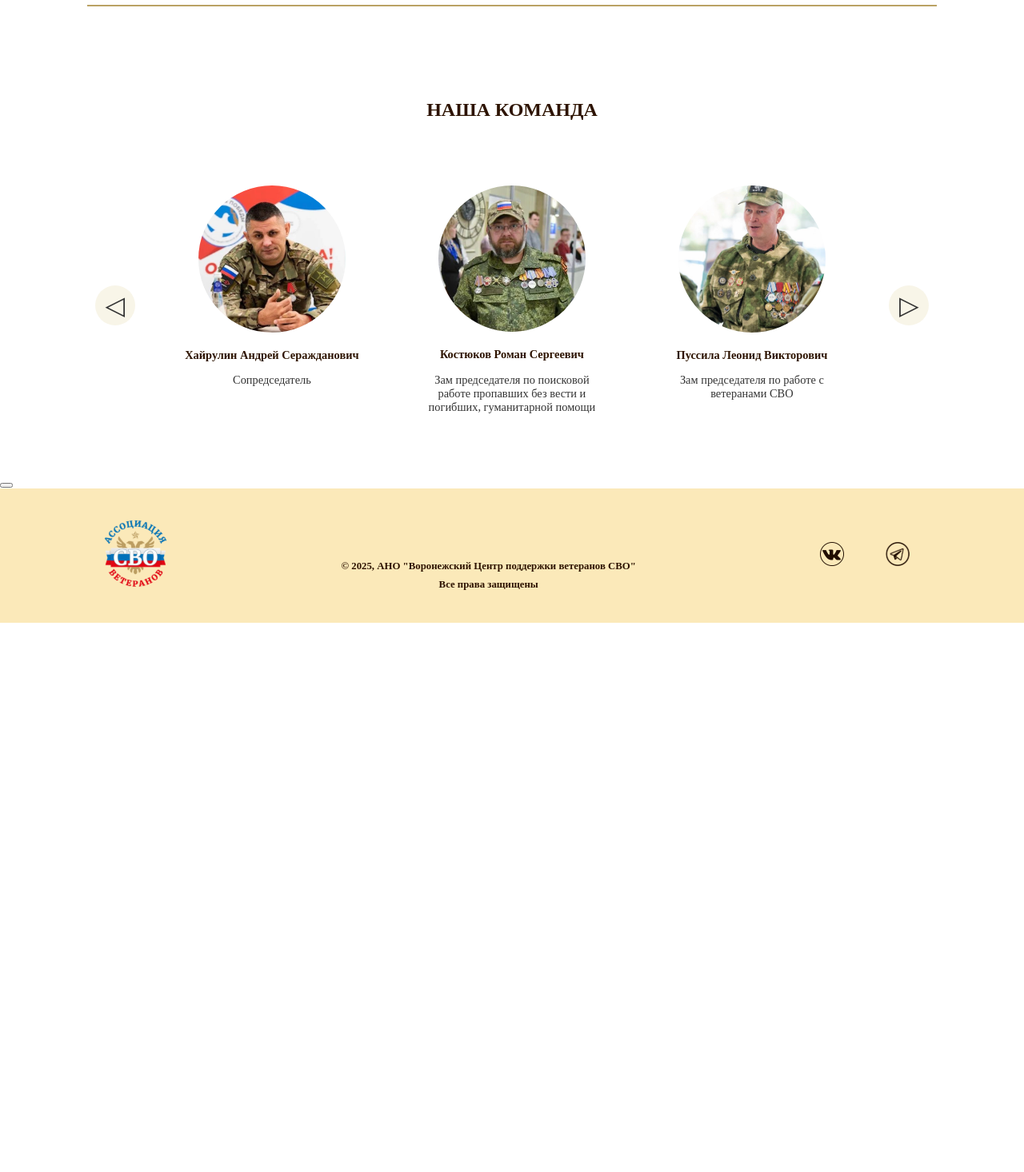
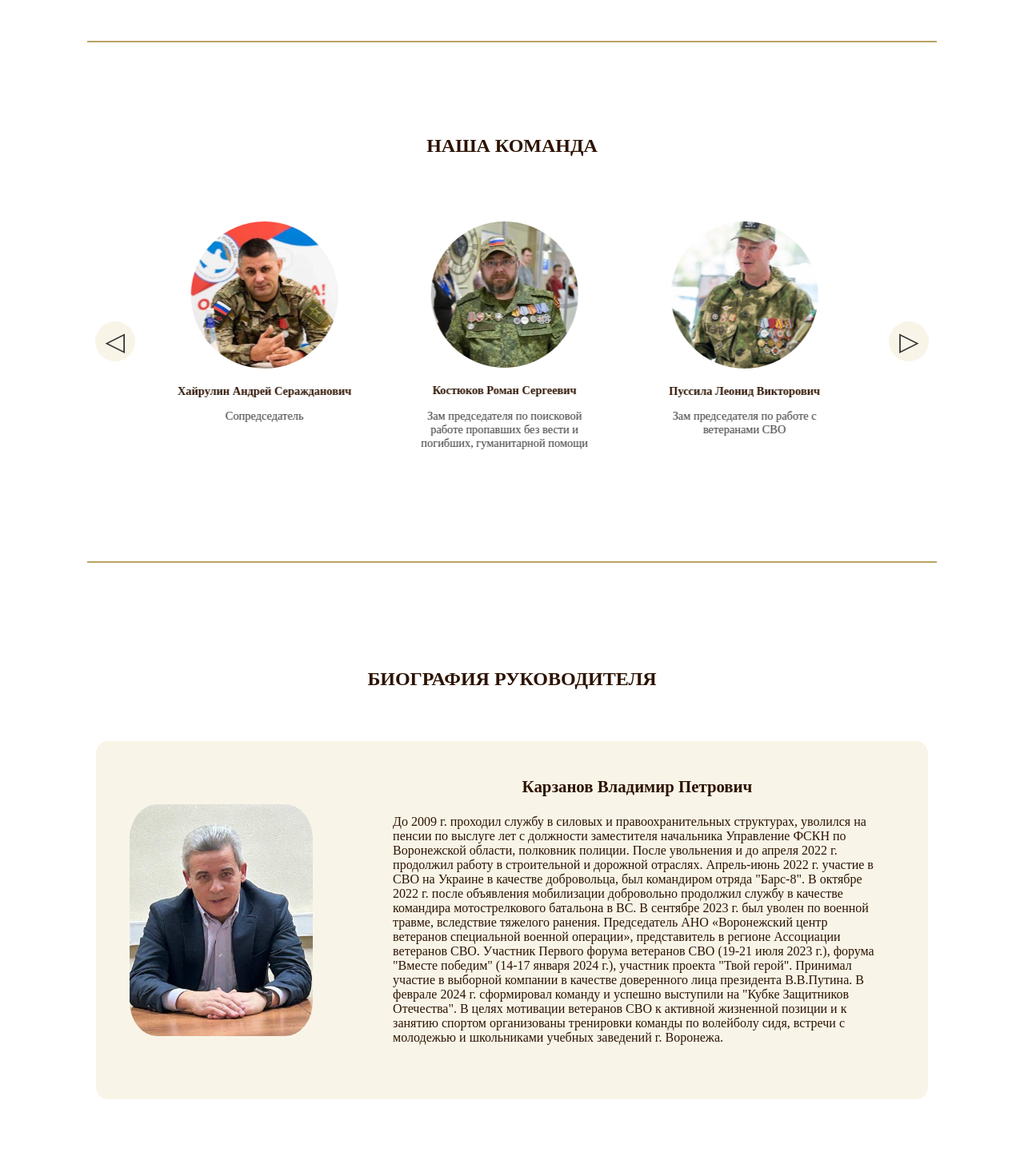
Before and after one commit to Archik-K/website_for_veterans_of_the_SVO, a React (Create React App) app: page / in a window 1280 px wide. Shown: the part 1240-2706 px from the top of the page at 80% size. Before the commit the page ends 2019 px from the top, so only its background shows below. Built offline with nearby package versions, Linux system fonts and the light colour scheme.

Commit message:
biography of the head

```diff
--- a/src/App.js
+++ b/src/App.js
@@ -3,8 +3,9 @@ import Header from './components/Header';
 import Description from './components/Description';
 import Button from './components/Button';
 import Directions from './components/Directions';
-import Contacts from './components/Contacts';
+import Team from './components/Team';
 import Footer from './components/Footer';
+import Biography from './components/Biography'
 
 
 function App() {
@@ -13,7 +14,8 @@ function App() {
      <Header/>
      <Description/>
      <Directions/>
-     <Contacts/>
+     <Team/>
+     <Biography/>
      <Button/>
      <Footer/>
     </div>
--- /dev/null
+++ b/src/assets/scss/blocks/_biography.scss
@@ -0,0 +1,58 @@
+.biography {
+  display: flex;
+  width: 100%;
+  margin: 5rem 0 1rem;
+  flex-direction: column;
+  align-items: center;
+
+  &__container {
+    background-color: $the-color-of-the-blocks;
+    border-radius: 15px;
+    display: flex;
+    width: 65rem;
+    height: 28rem;
+    margin: 1%;
+    align-items: center;
+  }
+
+  &__title {
+    color: $the-main-color-of-the-text;
+    font-weight: 700;
+    font-family: "Merriweather_Regular";
+    font-size: 1.5rem;
+    text-align: center;
+    padding: 2rem 4rem;
+  }
+
+  &__image {
+    width: 238px;
+    height: 290px;
+    border-radius: 15%;
+    object-fit: cover;
+    margin: 4%;
+  }
+
+  & image:hover {
+    transform: scale(1.3);
+  }
+
+  &__container_description {
+    color: $the-main-color-of-the-text;
+    display: flex;
+    flex-direction: column;
+    align-items: center;
+  }
+
+  &__title_fio {
+    color: $the-main-color-of-the-text;
+    font-weight: 700;
+    font-family: "Merriweather_Regular";
+    font-size: 1.3rem;
+    text-align: center;
+    margin: 0;
+  }
+
+  & p {
+    padding: 1% 8%;
+  }
+}
--- a/src/assets/scss/blocks/_contacts.scss
+++ /dev/null
@@ -1,48 +0,0 @@
-.contacts {
-  display: flex;
-  flex-direction: column;
-  align-items: center;
-  width: 100%;
-  margin: 5rem 0 1rem;
-
-  &__title {
-    color: $the-main-color-of-the-text;
-    font-weight: 700;
-    font-family: "Merriweather_Regular";
-    font-size: 1.5rem;
-    text-align: center;
-    padding: 1rem 3rem;
-  }
-}
-
-.image {
-  width: 184px;
-  height: 184px;
-  border-radius: 50%;
-  object-fit: cover;
-  transition: transform 0.3s ease-in-out;
-}
-
-.image:hover {
-  transform: scale(1.3);
-}
-
-.captionfio,
-.jobtitle {
-  text-align: center;
-  font-size: 0.9rem;
-  color: #333;
-  max-width: 228px;
-}
-
-.captionfio {
-  margin-top: 20px;
-  color: $the-main-color-of-the-text;
-  font-weight: 600;
-  font-family: "Merriweather_Regular";
-  text-align: center;
-}
-
-.jobtitle {
-  margin-top: 0;
-}
--- a/src/assets/scss/blocks/_directions.scss
+++ b/src/assets/scss/blocks/_directions.scss
@@ -9,9 +9,9 @@
     color: $the-main-color-of-the-text;
     font-weight: 700;
     font-family: "Merriweather_Regular";
-    font-size: 1.2rem;
+    font-size: 1.5rem;
     text-align: center;
-    padding: 1rem 3rem;
+    padding: 2rem 4rem;
   }
 
   &__list {
--- /dev/null
+++ b/src/assets/scss/blocks/_team.scss
@@ -0,0 +1,48 @@
+.team {
+  display: flex;
+  flex-direction: column;
+  align-items: center;
+  width: 100%;
+  margin: 5rem 0 1rem;
+
+  &__title {
+    color: $the-main-color-of-the-text;
+    font-weight: 700;
+    font-family: "Merriweather_Regular";
+    font-size: 1.5rem;
+    text-align: center;
+    padding: 1rem 3rem;
+  }
+
+  &__image {
+    width: 184px;
+    height: 184px;
+    border-radius: 50%;
+    object-fit: cover;
+    transition: transform 0.3s ease-in-out;
+  }
+
+  & image:hover {
+    transform: scale(1.3);
+  }
+
+  &__captionfio,
+  &__jobtitle {
+    text-align: center;
+    font-size: 0.9rem;
+    color: #333;
+    max-width: 228px;
+  }
+
+  &__captionfio {
+    margin-top: 20px;
+    color: $the-main-color-of-the-text;
+    font-weight: 600;
+    font-family: "Merriweather_Regular";
+    text-align: center;
+  }
+
+  &__jobtitle {
+    margin-top: 0;
+  }
+}
--- a/src/assets/styles/main.module.css
+++ b/src/assets/styles/main.module.css
@@ -122,9 +122,9 @@
   color: #2d1300;
   font-weight: 700;
   font-family: "Merriweather_Regular";
-  font-size: 1.2rem;
+  font-size: 1.5rem;
   text-align: center;
-  padding: 1rem 3rem;
+  padding: 2rem 4rem;
 }
 .directions__list {
   display: flex;
@@ -160,14 +160,14 @@
   background-color: #BAA264;
 }
 
-.contacts {
+.team {
   display: flex;
   flex-direction: column;
   align-items: center;
   width: 100%;
   margin: 5rem 0 1rem;
 }
-.contacts__title {
+.team__title {
   color: #2d1300;
   font-weight: 700;
   font-family: "Merriweather_Regular";
@@ -175,8 +175,7 @@
   text-align: center;
   padding: 1rem 3rem;
 }
-
-.image {
+.team__image {
   width: 184px;
   height: 184px;
   border-radius: 50%;
@@ -184,28 +183,23 @@
      object-fit: cover;
   transition: transform 0.3s ease-in-out;
 }
-
-.image:hover {
+.team image:hover {
   transform: scale(1.3);
 }
-
-.captionfio,
-.jobtitle {
+.team__captionfio, .team__jobtitle {
   text-align: center;
   font-size: 0.9rem;
   color: #333;
   max-width: 228px;
 }
-
-.captionfio {
+.team__captionfio {
   margin-top: 20px;
   color: #2d1300;
   font-weight: 600;
   font-family: "Merriweather_Regular";
   text-align: center;
 }
-
-.jobtitle {
+.team__jobtitle {
   margin-top: 0;
 }
 
@@ -278,4 +272,57 @@
   padding: 20px;
   width: 9%;
   justify-content: space-between;
+}
+
+.biography {
+  display: flex;
+  width: 100%;
+  margin: 5rem 0 1rem;
+  flex-direction: column;
+  align-items: center;
+}
+.biography__container {
+  background-color: #F8F5E8;
+  border-radius: 15px;
+  display: flex;
+  width: 65rem;
+  height: 28rem;
+  margin: 1%;
+  align-items: center;
+}
+.biography__title {
+  color: #2d1300;
+  font-weight: 700;
+  font-family: "Merriweather_Regular";
+  font-size: 1.5rem;
+  text-align: center;
+  padding: 2rem 4rem;
+}
+.biography__image {
+  width: 238px;
+  height: 290px;
+  border-radius: 15%;
+  -o-object-fit: cover;
+     object-fit: cover;
+  margin: 4%;
+}
+.biography image:hover {
+  transform: scale(1.3);
+}
+.biography__container_description {
+  color: #2d1300;
+  display: flex;
+  flex-direction: column;
+  align-items: center;
+}
+.biography__title_fio {
+  color: #2d1300;
+  font-weight: 700;
+  font-family: "Merriweather_Regular";
+  font-size: 1.3rem;
+  text-align: center;
+  margin: 0;
+}
+.biography p {
+  padding: 1% 8%;
 }/*# sourceMappingURL=main.module.css.map */
--- a/src/assets/styles/main.module.scss
+++ b/src/assets/styles/main.module.scss
@@ -8,6 +8,7 @@
 @import "../scss/blocks/header";
 @import "../scss/blocks/description";
 @import "../scss/blocks/directions";
-@import "../scss/blocks/contacts";
+@import "../scss/blocks/team";
 @import "../scss/blocks/carousel";
 @import "../scss/blocks/social";
+@import "../scss/blocks/biography";
--- /dev/null
+++ b/src/components/Biography.jsx
@@ -0,0 +1,20 @@
+import styles from "../assets/styles/main.module.css"
+import Karzanov from "../assets/icon/Karzanov.jpg"
+
+const Biography = () => {
+  return (
+      <div className={styles.biography}>
+          <h2 className={styles.biography__title}>
+          БИОГРАФИЯ РУКОВОДИТЕЛЯ</h2>
+        <div className={styles.biography__container}>
+        <img className={styles.biography__image} src={Karzanov} alt="Karzanov" />
+        <div className={styles.biography__container_description}>
+        <h5 className={styles.biography__title_fio}>Карзанов Владимир Петрович</h5>
+        <p >До 2009 г. проходил службу в силовых и правоохранительных структурах, уволился на пенсии по выслуге лет  с должности заместителя начальника Управление ФСКН по Воронежской области, полковник полиции. После увольнения  и до апреля 2022 г. продолжил работу в строительной и дорожной отраслях.  Апрель-июнь  2022 г. участие в СВО на Украине в качестве добровольца, был командиром отряда "Барс-8". В октябре 2022 г. после объявления мобилизации добровольно продолжил службу в качестве командира мотострелкового батальона в ВС. В сентябре 2023 г. был уволен  по военной травме, вследствие тяжелого ранения.  Председатель АНО «Воронежский центр ветеранов специальной военной операции», представитель в регионе Ассоциации ветеранов СВО. Участник Первого форума ветеранов СВО (19-21 июля 2023 г.), форума "Вместе победим" (14-17 января 2024 г.), участник проекта "Твой герой". Принимал участие в выборной компании в качестве доверенного лица президента В.В.Путина.  В феврале 2024 г. сформировал команду и успешно выступили на "Кубке Защитников Отечества". В целях мотивации ветеранов СВО к активной жизненной позиции и к занятию спортом  организованы тренировки команды по волейболу сидя, встречи с молодежью и школьниками учебных заведений г. Воронежа.</p></div>
+      </div>
+        <div className={styles.directions__line}></div>
+        </div>
+  );
+};
+
+export default Biography;
--- a/src/components/Carousel.jsx
+++ b/src/components/Carousel.jsx
@@ -86,10 +86,10 @@ const Carousel = ({ slidesData, visibleSlides = 3, interval = 3000 }) => {
               <img
                 src={slide.photo}
                 alt={slide.caption}
-                className={styles.image}
+                className={styles.team__image}
               />
-              <p className={styles.captionfio}>{slide.captionfio}</p>
-              <p className={styles.jobtitle}>{slide.jobtitle}</p>
+              <p className={styles.team__captionfio}>{slide.captionfio}</p>
+              <p className={styles.team__jobtitle}>{slide.jobtitle}</p>
             </div>
           ))}
         </div>
--- a/src/components/Contacts.jsx
+++ b/src/components/Team.jsx
@@ -3,56 +3,57 @@ import styles from "../assets/styles/main.module.css";
 import Carousel from "./Carousel";
 
 // Импорт изображений (или URL)
-import photo1 from "../assets/icon/Pussila.jpg";
-import photo2 from "../assets/icon/Karzanov.jpg";
-import photo3 from "../assets/icon/Glagoleva_E_A.jpg";
-import photo4 from "../assets/icon/Glagoleva_V.jpg";
-import photo5 from "../assets/icon/Hairulin.jpg";
-import photo6 from "../assets/icon/Kostyukov.jpg";
+import photo1 from "../assets/icon/Karzanov.jpg";
+import photo2 from "../assets/icon/Hairulin.jpg";
+import photo3 from "../assets/icon/Kostyukov.jpg";
+import photo4 from "../assets/icon/Pussila.jpg";
+import photo5 from "../assets/icon/Glagoleva_E_A.jpg";
+import photo6 from "../assets/icon/Glagoleva_V.jpg";
 
-const Contacts = () => {
+const Team = () => {
   const slidesData = [
     {
-      photo: photo2,
+      photo: photo1,
       captionfio:
         "Карзанов Владимир Петрович",
         jobtitle:  "Руководитель проекта, председатель Ассоциации ветеранов СВО по Воронежской области",
     },
     {
-      photo: photo5,
+      photo: photo2,
       captionfio: "Хайрулин Андрей Серажданович",
       jobtitle:  "Сопредседатель",
     },
     {
-      photo: photo6,
+      photo: photo3,
       captionfio:
         "Костюков Роман Сергеевич",
         jobtitle:  "Зам председателя по поисковой работе пропавших без вести и погибших, гуманитарной помощи",
     },
     {
-      photo: photo1,
+      photo: photo4,
       captionfio:
         "Пуссила Леонид Викторович",
         jobtitle:  "Зам председателя по работе с ветеранами СВО",
     },
     {
-      photo: photo3,
+      photo: photo5,
       captionfio: "Глаголева Елена Александровна",
       jobtitle:  "Координатор по реализации проектов",
     },
     {
-      photo: photo4,
+      photo: photo6,
       captionfio: "Глаголева Вероника Сергеевна",
       jobtitle:  "Пресс секретарь",
     },
   ];
 
   return (
-    <div className={styles.contacts}>
-      <h2 className={styles.contacts__title}>НАША КОМАНДА</h2>
+    <div className={styles.team}>
+      <h2 className={styles.team__title}>НАША КОМАНДА</h2>
       <Carousel slidesData={slidesData} visibleSlides={3} interval={3000} />
+      <div className={styles.directions__line}></div>
     </div>
   );
 };
 
-export default Contacts;
+export default Team;
```
Also changed, not shown: 1 other file (tests, documents, lock files or other folders).
